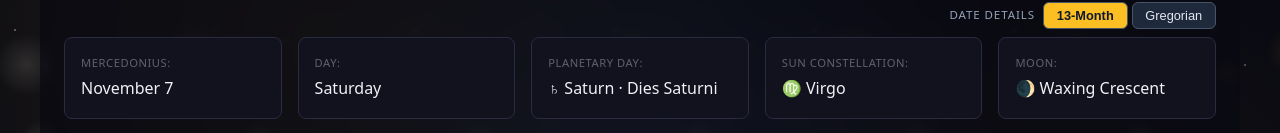
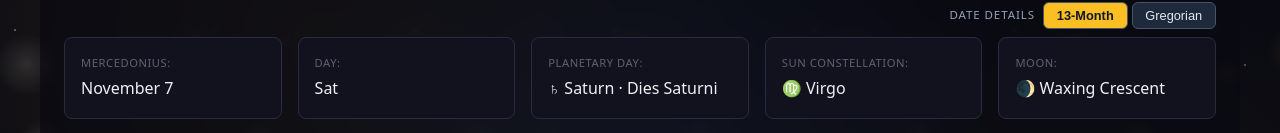
Before and after one commit to Jeraque007/Mercedonius, a Next.js app: page /calendar in a window 1280 px wide. Shown: the part 195-328 px from the top of the page. Built offline with nearby package versions, Linux system fonts and the light colour scheme.

Commit message:
calendar: full mirror details section for 13-month / Gregorian toggle

```diff
--- a/app/calendar/page.tsx
+++ b/app/calendar/page.tsx
@@ -19,11 +19,17 @@ import {
 import { getWeekdayReferenceForDate, PLANET_GLYPHS } from '@data/astrology';
 import {
   convertGregorianTo13Month,
+  getDayOfWeek,
   getMercedoniusMonthLabel,
   formatDateForDisplay,
 } from '@lib/date-utils';
 
 export type ViewMode = 'dual' | 'mercedonius' | 'gregorian';
+
+/** Latin weekday short names (Sunday-first), used in Mercedonius view */
+const LATIN_WEEKDAY_SHORT = ['Sol', 'Lun', 'Mar', 'Mer', 'Iov', 'Ven', 'Sat'];
+/** English weekday short names (Sunday-first), used in Gregorian view */
+const ENGLISH_WEEKDAY_SHORT = ['Sun', 'Mon', 'Tue', 'Wed', 'Thu', 'Fri', 'Sat'];
 
 export default function CalendarPage(): JSX.Element {
   const router = useRouter();
@@ -38,6 +44,9 @@ export default function CalendarPage(): JSX.Element {
   const mercedonius = useMemo(() => convertGregorianTo13Month(selectedDate), [selectedDate]);
   const mercedoniusLabel = `${getMercedoniusMonthLabel(mercedonius.month === 0 ? 13 : mercedonius.month)} ${mercedonius.day}, ${mercedonius.year}`;
   const gregorianLabel = formatDateForDisplay(selectedDate);
+  // Weekday index (0=Sunday … 6=Saturday) for the selected instant — drives the
+  // Day / Planetary Day mirror between Mercedonius and Gregorian detail views.
+  const dowIndex = getDayOfWeek(selectedDate);
 
   const goBack = () => router.push('/my-sky');
   const goNext = () => router.push('/zodiac-ring');
@@ -182,30 +191,41 @@ export default function CalendarPage(): JSX.Element {
         </div>
 
         <div className="date-details">
-          {detailsView === 'mercedonius' ? (
-            <div className="detail-item">
-              <label>Mercedonius:</label>
-              <span>
-                {getMercedoniusMonthLabel(mercedonius.month === 0 ? 13 : mercedonius.month)}{' '}
-                {mercedonius.day}
-              </span>
-            </div>
-          ) : (
-            <div className="detail-item">
-              <label>Gregorian:</label>
-              <span>{gregorianLabel}</span>
-            </div>
-          )}
+          {/* Date — Mercedonius or Gregorian */}
+          <div className="detail-item">
+            <label>
+              {detailsView === 'mercedonius' ? 'Mercedonius:' : 'Gregorian:'}
+            </label>
+            <span>
+              {detailsView === 'mercedonius'
+                ? `${getMercedoniusMonthLabel(
+                    mercedonius.month === 0 ? 13 : mercedonius.month
+                  )} ${mercedonius.day}`
+                : gregorianLabel}
+            </span>
+          </div>
+
+          {/* Day of week — Latin short (Mercedonius) vs English short (Gregorian) */}
           <div className="detail-item">
             <label>Day:</label>
-            <span>{dayAstronomy.dayOfWeek}</span>
+            <span>
+              {detailsView === 'mercedonius'
+                ? LATIN_WEEKDAY_SHORT[dowIndex]
+                : ENGLISH_WEEKDAY_SHORT[dowIndex]}
+            </span>
           </div>
+
+          {/* Planetary Day — Latin dies (Mercedonius) vs English day name (Gregorian) */}
           <div className="detail-item">
             <label>Planetary Day:</label>
             <span>
-              {PLANET_GLYPHS[planetaryDay.planet]} {planetaryDay.planet} · {planetaryDay.dies}
+              {detailsView === 'mercedonius'
+                ? `${PLANET_GLYPHS[planetaryDay.planet]} ${planetaryDay.planet} · ${planetaryDay.dies}`
+                : `${PLANET_GLYPHS[planetaryDay.planet]} ${planetaryDay.planet} · ${planetaryDay.day}`}
             </span>
           </div>
+
+          {/* Astronomy — instant-based data, identical in both calendar views */}
           <div className="detail-item">
             <label>Sun Constellation:</label>
             <span>
```
